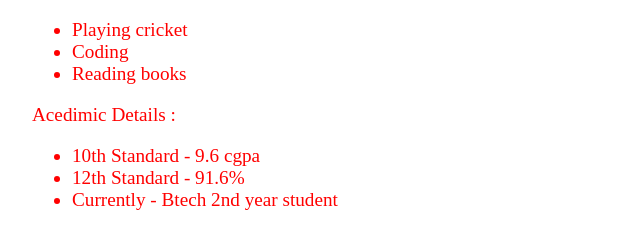
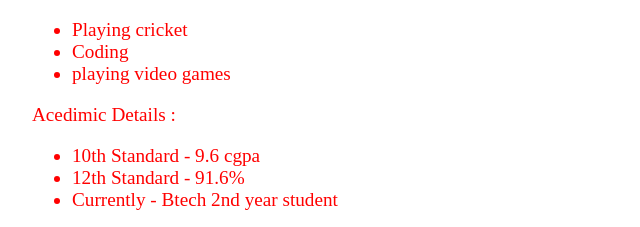
Before and after one commit to ShubhamSingh1983/KUMAR, a plain HTML site: page index.html in a window 1280 px wide. Shown: the part 427-654 px from the top of the page, 76-716 px from the left. Drawn offline with Linux system fonts and the light colour scheme.

Commit message:
update index.html

```diff
--- a/index.html
+++ b/index.html
@@ -38,7 +38,7 @@
      	<div> My Hobbies:<ul>
      		<li>Playing cricket </li>
      	    <li>Coding</li>
-     	    <li>Reading books</li>
+     	    <li>playing video games</li>
      	    </ul> </div>
      	    <div> Acedimic Details :<ul>
      	    	<li>10th Standard - 9.6 cgpa</li>
```
